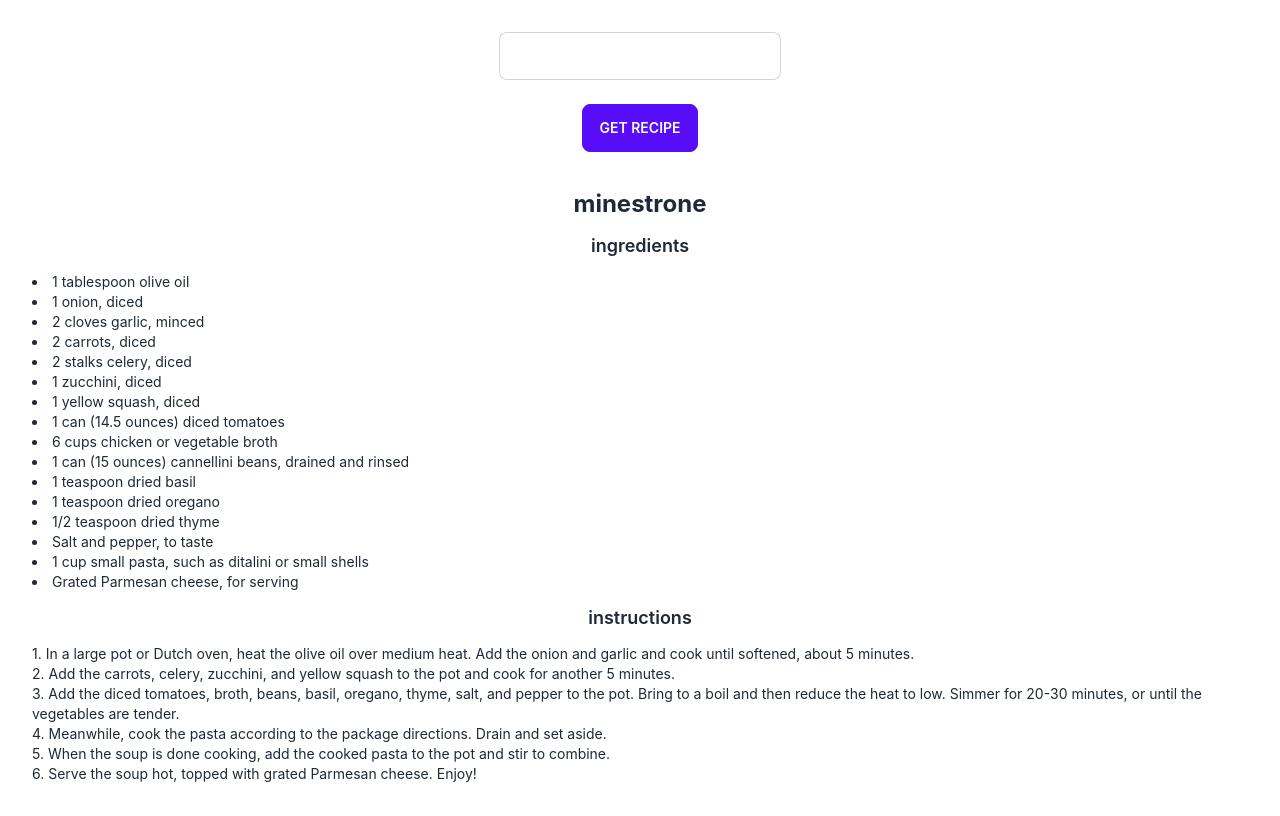
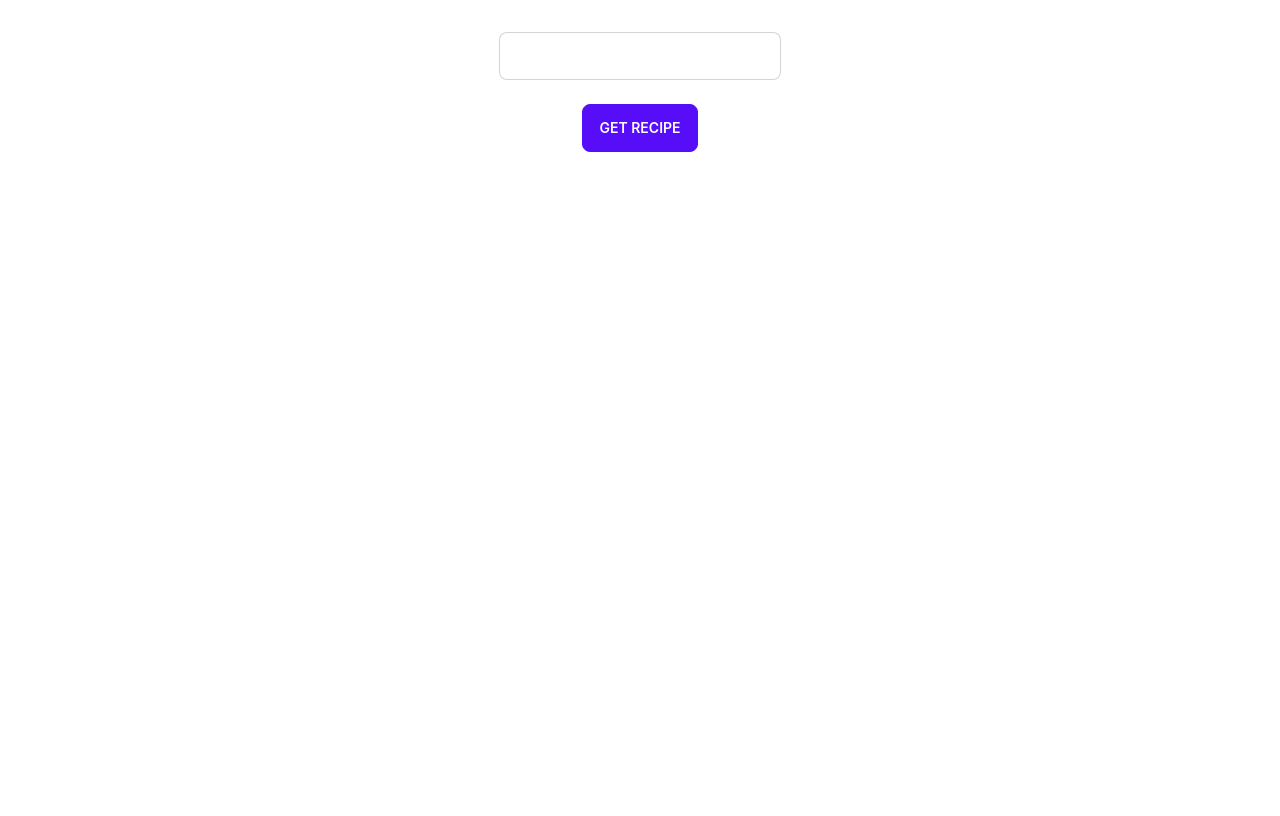
Before and after one commit to josephrmartinez/recipeasy, a React (Vite) app: page / in a window 1280 px wide. Built offline with nearby package versions, Linux system fonts and the light colour scheme.

Commit message:
Implemented AI functionality for mvp

```diff
--- a/src/App.jsx
+++ b/src/App.jsx
@@ -38,15 +38,20 @@ const recipeResponse = {
 
 
 function App() {
-  const [recipe, setRecipe] = useState(recipeResponse)
+  const [recipe, setRecipe] = useState({})
   const [popup, setPopup] = useState(false)
   const [selectedIngredient, setSelectedIngredient] = useState("")
   const [userInput, setUserInput] = useState("")
 
 
+  let dishName = ""
+  let ingredients = []
+  let instructions = []
 
-  const dishName = recipe['dish']
-  const ingredients = recipe['ingredients'].map(each => {
+  if (recipe && recipe['dish'] && recipe['ingredients']) {
+    dishName = recipe['dish']
+    console.log(dishName)
+    ingredients = recipe['ingredients'].map(each => {
       return (
         <li
           className='text-sm cursor-pointer hover:opacity-60'
@@ -54,11 +59,12 @@ function App() {
           onClick={() => { selectIngredient(each) }}>{each}</li>
       )
     })
-  const instructions = recipe['instructions'].map((each, index) => {
+    instructions = recipe['instructions'].map((each, index) => {
       return (
         <li className='text-sm list-none' key={each}>{index + 1}. {each}</li>
       )
     })
+  }
 
   function togglePopup() {
     setPopup(!popup)
@@ -69,37 +75,46 @@ function App() {
     togglePopup()
   }
 
-  async function getRecipe (e) {
+  function getRecipe(e) {
     e.preventDefault();
-    console.log("getting recipe...")
-    try {
+    console.log("getting recipe...");
+
     // Get api key
-      const docRef = doc(db, 'api-keys', 'openai-api-key')
-      const docSnap = await getDoc(docRef)
-      const key = docSnap.data()
-      const openaiKey = key.key
+    const docRef = doc(db, "api-keys", "openai-api-key");
+    getDoc(docRef)
+      .then((docSnap) => {
+        const key = docSnap.data();
+        const openaiKey = key.key;
 
         const configuration = new Configuration({
           apiKey: openaiKey,
-        headers: {
-            "User-Agent": "skiptorecipe"
-        }
         });
+
         const openai = new OpenAIApi(configuration);
-    const prompt = `return a recipe for ${userInput}`;
-    const completion = await openai.createChatCompletion({
+        const prompt = `return a recipe for ${userInput} formatted as: {"dish": ${userInput}, "ingredients": ["", "", ""],
+        "instructions": ["", "", ""]}`;
+
+        openai.createChatCompletion({
           model: "gpt-3.5-turbo",
           messages: [{ role: "user", content: prompt }],
+        })
+          .then((completion) => {
+            const generatedText =
+              completion.data.choices[0].message.content;
+
+            console.log(completion);
+            console.log(generatedText);
+            setRecipe(JSON.parse(generatedText));
+          })
+          .catch((error) => {
+            console.log(error);
+            setRecipe("");
           });
-
-
-      const generatedText = completion.data.choices[0].message.content;
-      console.log(generatedText);
-      // update recipe
-
-    } catch (e) {
-      console.error("Error adding document: ", e);
-    }
+      })
+      .catch((error) => {
+        console.log(error);
+        setRecipe("");
+      });
   }
 
   async function getAPIkey() {
@@ -116,13 +131,13 @@ function App() {
         onChange={(e) => setUserInput(e.target.value.toLowerCase())}/>
       <button className='btn btn-primary my-6'
         onClick={getRecipe}>get recipe</button>
-      <div className=''>
+      {instructions.length > 1 && <div className=''>
         <div className='text-2xl font-bold my-3'>{dishName}</div>
         <div className='text-lg font-semibold my-3'>ingredients</div>
         <div className='flex flex-col items-start'>{ingredients}</div>
         <div className='text-lg font-semibold my-3'>instructions</div>
         <div className='flex flex-col items-start text-left'>{instructions}</div>
-      </div>
+      </div>}
       {popup &&
         <div className='outline bg-white w-80 h-72 absolute top-56 flex flex-col items-center justify-around'>
           <div className='text-sm'>{selectedIngredient}</div>
```
Lines whose indentation alone changed are shown as unchanged.
